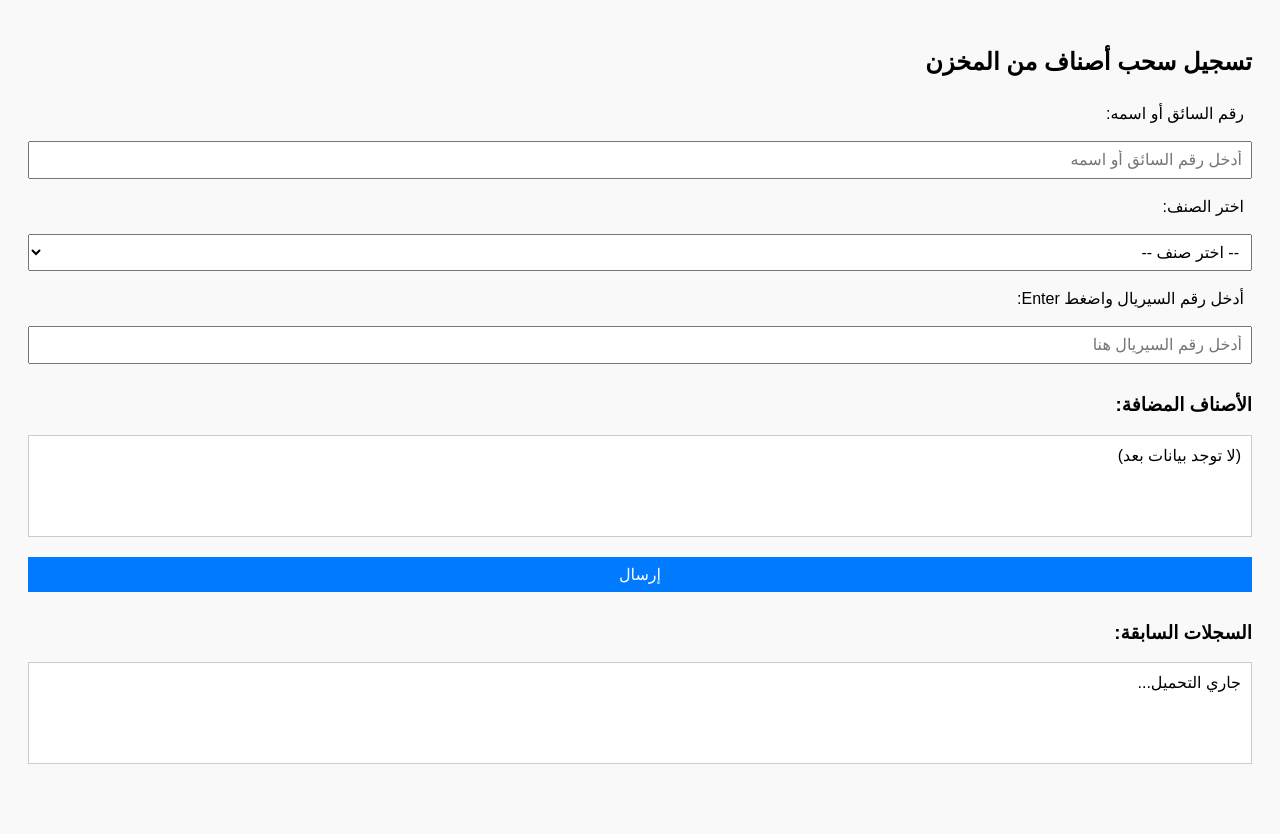
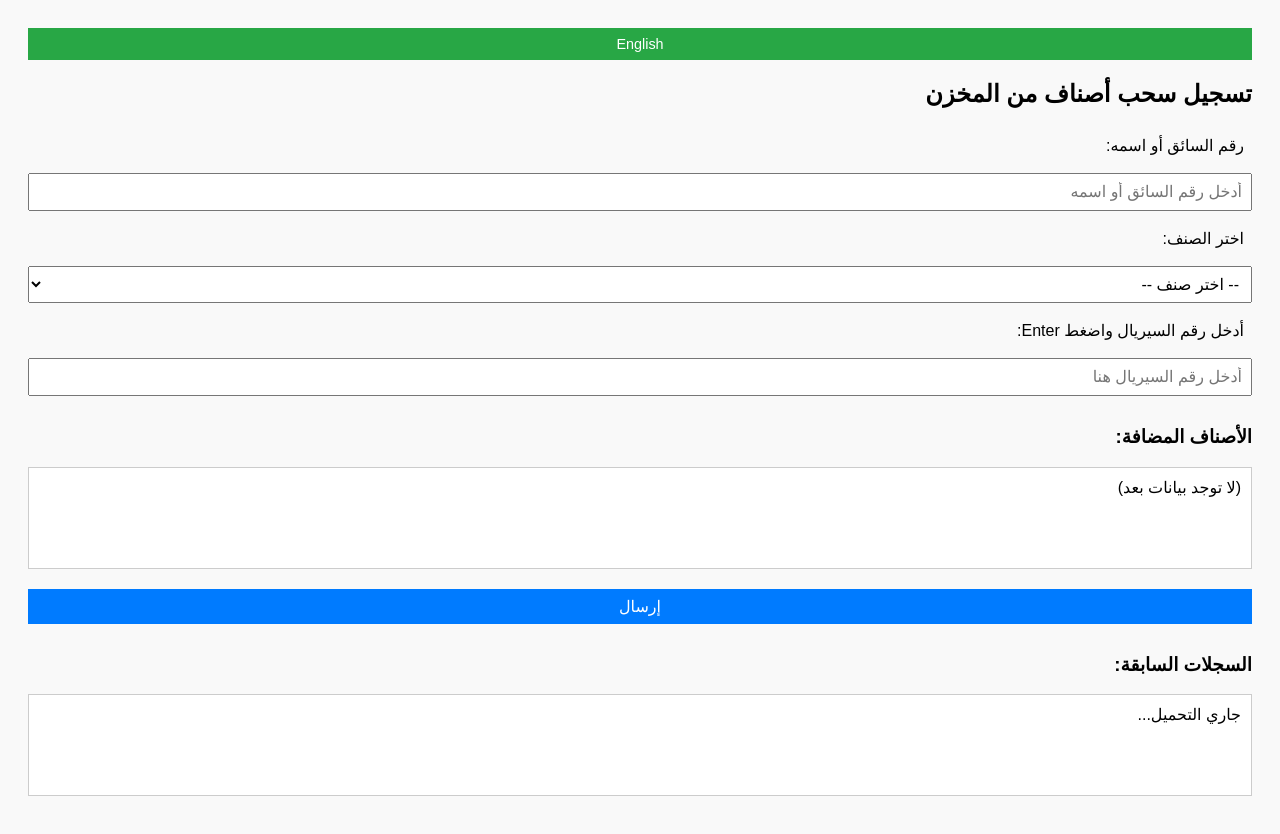
Before and after one commit to Nwe7l/codes, a plain HTML site: page index.html in a window 1280 px wide. Before the commit the page ends 812 px from the top, so only its background shows below. Drawn offline with Linux system fonts and the light colour scheme; no server answers.

Commit message:
Update index.html

```diff
--- a/index.html
+++ b/index.html
@@ -3,13 +3,44 @@
 <head>
   <meta charset="UTF-8" />
   <meta name="viewport" content="width=device-width, initial-scale=1" />
-<title>تسجيل سحب أصناف من المخزن</title>
+  <title>Warehouse Dispatch Form</title>
   <style>
-  body { font-family: Arial, sans-serif; direction: rtl; padding: 20px; background: #f9f9f9; }
-  label, select, input, button { display: block; width: 100%; margin-bottom: 10px; font-size: 1rem; padding: 8px; box-sizing: border-box; }
-  button#submitBtn { background: #007bff; color: #fff; border: none; cursor: pointer; }
-  button#submitBtn:hover { background: #0056b3; }
-  #accumulatedItems, #previousEntries { white-space: pre-wrap; background: #fff; border: 1px solid #ccc; padding: 10px; min-height: 80px; margin-bottom: 20px; position: relative; }
+    body {
+      font-family: Arial, sans-serif;
+      direction: rtl;
+      padding: 20px;
+      background: #f9f9f9;
+    }
+
+    label, select, input, button {
+      display: block;
+      width: 100%;
+      margin-bottom: 10px;
+      font-size: 1rem;
+      padding: 8px;
+      box-sizing: border-box;
+    }
+
+    button#submitBtn {
+      background: #007bff;
+      color: #fff;
+      border: none;
+      cursor: pointer;
+    }
+
+    button#submitBtn:hover {
+      background: #0056b3;
+    }
+
+    #accumulatedItems, #previousEntries {
+      white-space: pre-wrap;
+      background: #fff;
+      border: 1px solid #ccc;
+      padding: 10px;
+      min-height: 80px;
+      margin-bottom: 20px;
+    }
+
     .entry-box {
       background: #f0f0f0;
       border: 1px solid #ddd;
@@ -19,30 +50,50 @@
       position: relative;
       border-radius: 4px;
     }
+
     .delete-icon {
       position: absolute;
       top: 10px;
-    left: 10px; /* Because direction is rtl, left is visually right side */
+      left: 10px;
       width: 20px;
       height: 20px;
       cursor: pointer;
       opacity: 0.7;
       transition: opacity 0.3s ease;
     }
+
     .delete-icon:hover {
       opacity: 1;
     }
+
     h3 { margin-top: 30px; }
+
+    #langToggle {
+      float: left;
+      margin-bottom: 20px;
+      background: #28a745;
+      color: white;
+      border: none;
+      padding: 8px 12px;
+      cursor: pointer;
+      font-size: 0.9rem;
+    }
+
+    #langToggle:hover {
+      background: #218838;
+    }
   </style>
 </head>
 <body>
 
-<h2>تسجيل سحب أصناف من المخزن</h2>
+<button id="langToggle">English</button>
 
-<label for="driverId">رقم السائق أو اسمه:</label>
+<h2 id="title">تسجيل سحب أصناف من المخزن</h2>
+
+<label for="driverId" id="labelDriver">رقم السائق أو اسمه:</label>
 <input type="text" id="driverId" placeholder="أدخل رقم السائق أو اسمه" />
 
-<label for="itemSelect">اختر الصنف:</label>
+<label for="itemSelect" id="labelItem">اختر الصنف:</label>
 <select id="itemSelect">
   <option value="">-- اختر صنف --</option>
   <option value="Screen">Screen</option>
@@ -51,15 +102,15 @@
   <option value="Keyboard">Keyboard</option>
 </select>
 
-<label for="serialInput">أدخل رقم السيريال واضغط Enter:</label>
+<label for="serialInput" id="labelSerial">أدخل رقم السيريال واضغط Enter:</label>
 <input type="text" id="serialInput" placeholder="أدخل رقم السيريال هنا" />
 
-<h3>الأصناف المضافة:</h3>
+<h3 id="addedItemsTitle">الأصناف المضافة:</h3>
 <div id="accumulatedItems">(لا توجد بيانات بعد)</div>
 
-<button id="submitBtn" style="margin-top:20px;">إرسال</button>
+<button id="submitBtn">إرسال</button>
 
-<h3>السجلات السابقة:</h3>
+<h3 id="previousEntriesTitle">السجلات السابقة:</h3>
 <div id="previousEntries">جاري التحميل...</div>
 
 <script type="module">
@@ -90,7 +141,7 @@ const firebaseConfig = {
 const app = initializeApp(firebaseConfig);
 const db = getFirestore(app);
 
-// عناصر الصفحة
+// DOM elements
 const driverInput = document.getElementById('driverId');
 const itemSelect = document.getElementById('itemSelect');
 const serialInput = document.getElementById('serialInput');
@@ -98,34 +149,102 @@ const accumulatedItemsDiv = document.getElementById('accumulatedItems');
 const submitBtn = document.getElementById('submitBtn');
 const previousEntriesDiv = document.getElementById('previousEntries');
 
-// لتخزين الأصناف والسيريالات مؤقتاً
+// Language toggle
+const langToggle = document.getElementById('langToggle');
+let currentLang = 'ar';
+
+const langStrings = {
+  ar: {
+    title: "تسجيل سحب أصناف من المخزن",
+    driverLabel: "رقم السائق أو اسمه:",
+    itemLabel: "اختر الصنف:",
+    serialLabel: "أدخل رقم السيريال واضغط Enter:",
+    serialPlaceholder: "أدخل رقم السيريال هنا",
+    addedItems: "الأصناف المضافة:",
+    previousEntries: "السجلات السابقة:",
+    noData: "(لا توجد بيانات بعد)",
+    loading: "جاري التحميل...",
+    submit: "إرسال",
+    deleteConfirm: "هل أنت متأكد أنك تريد حذف هذا السجل؟",
+    deleteError: "خطأ أثناء الحذف: ",
+    deleteSuccess: "تم حذف السجل.",
+    alertDriver: "يرجى إدخال رقم أو اسم السائق",
+    alertItem: "يرجى اختيار صنف أولاً",
+    alertSerial: "يرجى إدخال رقم السيريال",
+    alertEmpty: "يرجى إدخال صنف واحد على الأقل مع رقم/أرقام السيريال",
+    alertSaved: "تم الحفظ!",
+    toggleText: "English"
+  },
+  en: {
+    title: "Warehouse Dispatch Form",
+    driverLabel: "Driver Name or ID:",
+    itemLabel: "Select Item:",
+    serialLabel: "Enter Serial and press Enter:",
+    serialPlaceholder: "Enter Serial Number Here",
+    addedItems: "Added Items:",
+    previousEntries: "Previous Records:",
+    noData: "(No data yet)",
+    loading: "Loading...",
+    submit: "Submit",
+    deleteConfirm: "Are you sure you want to delete this record?",
+    deleteError: "Error deleting: ",
+    deleteSuccess: "Record deleted.",
+    alertDriver: "Please enter driver name or ID",
+    alertItem: "Please select an item first",
+    alertSerial: "Please enter a serial number",
+    alertEmpty: "Please enter at least one item and serial",
+    alertSaved: "Saved successfully!",
+    toggleText: "عربي"
+  }
+};
+
+function setLang(lang) {
+  const t = langStrings[lang];
+  document.body.dir = (lang === 'ar' ? 'rtl' : 'ltr');
+  document.getElementById('title').textContent = t.title;
+  document.getElementById('labelDriver').textContent = t.driverLabel;
+  document.getElementById('labelItem').textContent = t.itemLabel;
+  document.getElementById('labelSerial').textContent = t.serialLabel;
+  document.getElementById('serialInput').placeholder = t.serialPlaceholder;
+  document.getElementById('addedItemsTitle').textContent = t.addedItems;
+  document.getElementById('previousEntriesTitle').textContent = t.previousEntries;
+  document.getElementById('submitBtn').textContent = t.submit;
+  langToggle.textContent = t.toggleText;
+  updateDisplay(); // refresh display if labels changed
+}
+
+langToggle.addEventListener('click', () => {
+  currentLang = (currentLang === 'ar') ? 'en' : 'ar';
+  setLang(currentLang);
+});
+
+// Temporary entry storage
 const entries = {};
 
-// تحديث عرض الأصناف المضافة
 function updateDisplay() {
+  const t = langStrings[currentLang];
   if (Object.keys(entries).length === 0) {
-    accumulatedItemsDiv.textContent = "(لا توجد بيانات بعد)";
+    accumulatedItemsDiv.textContent = t.noData;
     return;
   }
   let displayText = "";
   for (const [item, serials] of Object.entries(entries)) {
-    displayText += `- ${item} — السيريال: ${serials.map(s => `<${s}>`).join(" ")}\n`;
+    displayText += `- ${item} — Serial: ${serials.map(s => `<${s}>`).join(" ")}\n`;
   }
   accumulatedItemsDiv.textContent = displayText.trim();
 }
 
-// إضافة السيريال عند الضغط Enter
 serialInput.addEventListener('keydown', e => {
   if (e.key === 'Enter') {
     e.preventDefault();
     const item = itemSelect.value.trim();
     const serial = serialInput.value.trim();
     if (!item) {
-      alert("يرجى اختيار صنف أولاً");
+      alert(langStrings[currentLang].alertItem);
       return;
     }
     if (!serial) {
-      alert("يرجى إدخال رقم السيريال");
+      alert(langStrings[currentLang].alertSerial);
       return;
     }
     if (!entries[item]) {
@@ -139,15 +258,15 @@ serialInput.addEventListener('keydown', e => {
   }
 });
 
-// إرسال البيانات إلى Firestore
 submitBtn.addEventListener('click', async () => {
+  const t = langStrings[currentLang];
   const driver = driverInput.value.trim();
   if (!driver) {
-    alert("يرجى إدخال رقم أو اسم السائق");
+    alert(t.alertDriver);
     return;
   }
   if (Object.keys(entries).length === 0) {
-    alert("يرجى إدخال صنف واحد على الأقل مع رقم/أرقام السيريال");
+    alert(t.alertEmpty);
     return;
   }
 
@@ -157,81 +276,73 @@ submitBtn.addEventListener('click', async () => {
       items: entries,
       createdAt: serverTimestamp()
     });
-    alert("تم الحفظ!");
-    // إعادة تعيين الحقول
+    alert(t.alertSaved);
     driverInput.value = '';
     itemSelect.value = '';
     serialInput.value = '';
-    for (const key in entries) {
-      delete entries[key];
-    }
+    for (const key in entries) delete entries[key];
     updateDisplay();
   } catch (error) {
-    alert("حدث خطأ أثناء الحفظ: " + error.message);
+    alert("Error: " + error.message);
   }
 });
 
-// تحميل وعرض السجلات السابقة مع تحديث مباشر + إضافة زر حذف كأيقونة صغيرة
 function formatDate(timestamp) {
   if (!timestamp) return "";
   const d = timestamp.toDate();
-  return d.toLocaleString("ar-EG");
+  return d.toLocaleString(currentLang === 'ar' ? 'ar-EG' : 'en-US');
 }
 
 function renderEntries(docs) {
+  const t = langStrings[currentLang];
   if (docs.length === 0) {
-    previousEntriesDiv.textContent = "لا توجد سجلات سابقة.";
+    previousEntriesDiv.textContent = t.loading;
     return;
   }
-  previousEntriesDiv.innerHTML = ""; // تنظيف المحتوى القديم
+  previousEntriesDiv.innerHTML = "";
   docs.forEach(docSnap => {
     const data = docSnap.data();
     const entryDiv = document.createElement('div');
     entryDiv.className = "entry-box";
-
-    // نص السجل
-    let entryText = `التاريخ: ${formatDate(data.createdAt)}\n`;
-    entryText += `السائق: ${data.driver}\n`;
-    entryText += `الأصناف:\n`;
+    let entryText = `${t.previousEntries} — ${formatDate(data.createdAt)}\n`;
+    entryText += `${t.driverLabel} ${data.driver}\n`;
+    entryText += `${t.addedItems}\n`;
     for (const [item, serials] of Object.entries(data.items)) {
-      entryText += `- ${item} — السيريال: ${serials.map(s => `<${s}>`).join(" ")}\n`;
+      entryText += `- ${item} — Serial: ${serials.map(s => `<${s}>`).join(" ")}\n`;
     }
 
-    // إنشاء عنصر نصي مع احترام الأسطر
     const pre = document.createElement('pre');
     pre.textContent = entryText.trim();
     entryDiv.appendChild(pre);
 
-    // أيقونة الحذف (سلة المهملات)
     const delIcon = document.createElement('img');
-    delIcon.src = "https://img.icons8.com/material-rounded/24/ff0000/trash.png"; // أيقونة سلة المهملات باللون الأحمر
-    delIcon.alt = "حذف";
-    delIcon.title = "حذف السجل";
+    delIcon.src = "https://img.icons8.com/material-rounded/24/ff0000/trash.png";
+    delIcon.alt = "Delete";
+    delIcon.title = "Delete Record";
     delIcon.className = "delete-icon";
-
     delIcon.addEventListener('click', async () => {
-      if (confirm("هل أنت متأكد أنك تريد حذف هذا السجل؟")) {
+      if (confirm(t.deleteConfirm)) {
         try {
           await deleteDoc(doc(db, "warehouseEntries", docSnap.id));
-          alert("تم حذف السجل.");
+          alert(t.deleteSuccess);
         } catch (err) {
-          alert("خطأ أثناء الحذف: " + err.message);
+          alert(t.deleteError + err.message);
         }
       }
     });
 
     entryDiv.appendChild(delIcon);
-
     previousEntriesDiv.appendChild(entryDiv);
   });
 }
 
-// استماع مباشر على التحديثات الأخيرة (آخر 50 سجل)
 const q = query(collection(db, "warehouseEntries"), orderBy("createdAt", "desc"));
 onSnapshot(q, (querySnapshot) => {
   renderEntries(querySnapshot.docs);
 });
+
+// Set initial language
+setLang('ar');
 </script>
-
 </body>
 </html>
```
Lines whose indentation alone changed are shown as unchanged.
